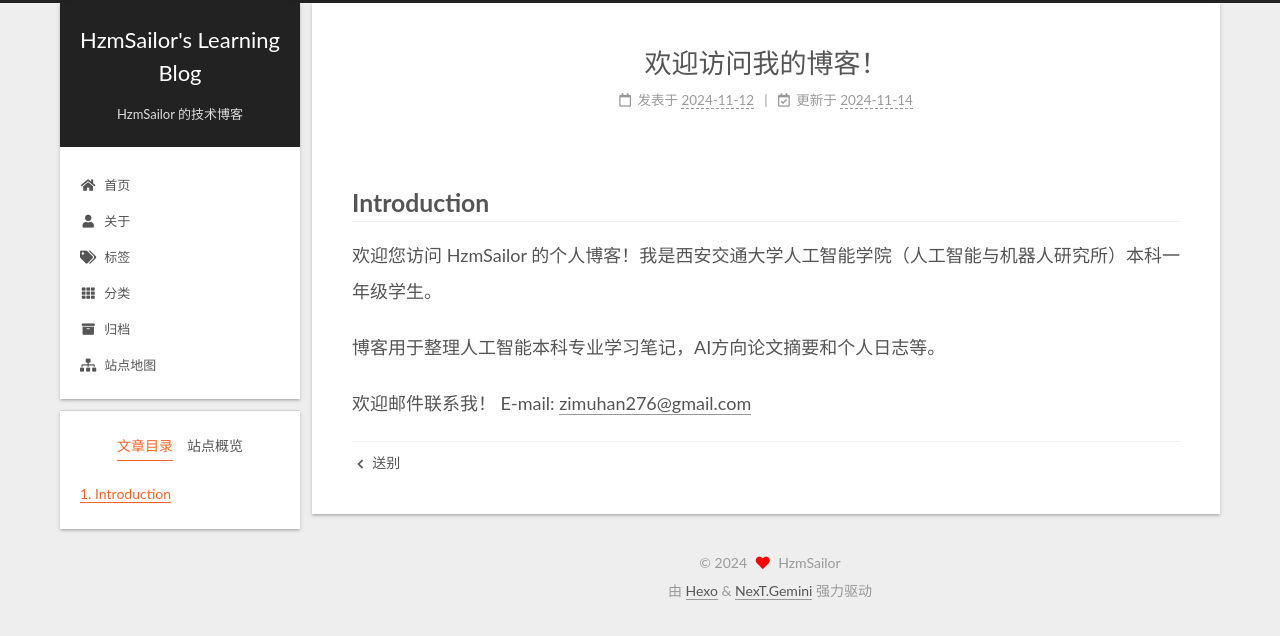
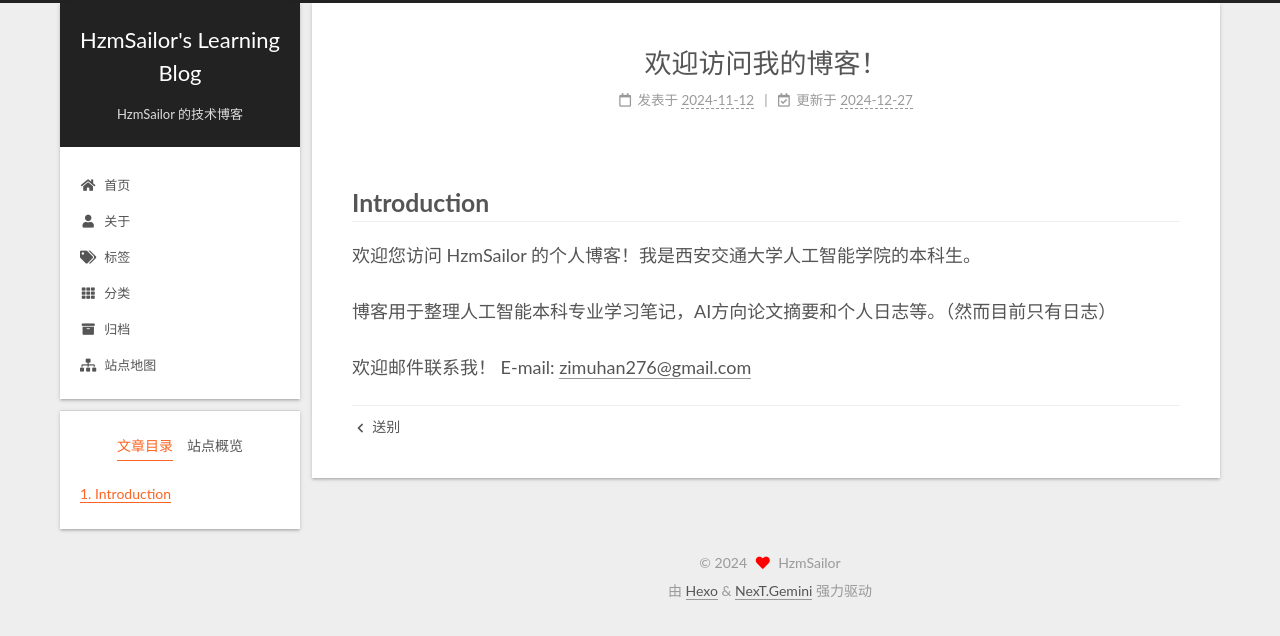
Before and after one commit to HzmSailor/Dasai-Hzm.github.io, a plain HTML site: page 2024/11/12/hello-world/index.html in a window 1280 px wide. Drawn offline with Linux system fonts and the light colour scheme.

Commit message:
Site updated: 2024-12-27 17:43:46

```diff
--- a/2024/11/12/hello-world/index.html
+++ b/2024/11/12/hello-world/index.html
@@ -20,15 +20,15 @@
     var CONFIG = {"hostname":"dasai-hzm.github.io","root":"/","scheme":"Gemini","version":"7.8.0","exturl":false,"sidebar":{"position":"left","display":"post","padding":18,"offset":12,"onmobile":false},"copycode":{"enable":false,"show_result":false,"style":null},"back2top":{"enable":true,"sidebar":false,"scrollpercent":false},"bookmark":{"enable":false,"color":"#222","save":"auto"},"fancybox":false,"mediumzoom":false,"lazyload":false,"pangu":false,"comments":{"style":"tabs","active":null,"storage":true,"lazyload":false,"nav":null},"algolia":{"hits":{"per_page":10},"labels":{"input_placeholder":"Search for Posts","hits_empty":"We didn't find any results for the search: ${query}","hits_stats":"${hits} results found in ${time} ms"}},"localsearch":{"enable":false,"trigger":"auto","top_n_per_article":1,"unescape":false,"preload":false},"motion":{"enable":true,"async":false,"transition":{"post_block":"fadeIn","post_header":"slideDownIn","post_body":"slideDownIn","coll_header":"slideLeftIn","sidebar":"slideUpIn"}}};
   </script>
 
-  <meta name="description" content="Introduction欢迎您访问 HzmSailor 的个人博客！我是西安交通大学人工智能学院（人工智能与机器人研究所）本科一年级学生。 博客用于整理人工智能本科专业学习笔记，AI方向论文摘要和个人日志等。 欢迎邮件联系我！ E-mail: &#122;&#105;&#109;&#117;&#x68;&#97;&#110;&#50;&#55;&#54;&#x40;&#x67;&#x6d;&amp;#x6">
+  <meta name="description" content="Introduction欢迎您访问 HzmSailor 的个人博客！我是西安交通大学人工智能学院的本科生。 博客用于整理人工智能本科专业学习笔记，AI方向论文摘要和个人日志等。（然而目前只有日志） 欢迎邮件联系我！ E-mail: &#x7a;&#x69;&#109;&#x75;&#104;&#97;&#x6e;&#x32;&#x37;&#x36;&#64;&#x67;&#109;&#x61;&amp;#">
 <meta property="og:type" content="article">
 <meta property="og:title" content="欢迎访问我的博客！">
 <meta property="og:url" content="https://dasai-hzm.github.io/2024/11/12/hello-world/index.html">
 <meta property="og:site_name" content="HzmSailor&#39;s Learning Blog">
-<meta property="og:description" content="Introduction欢迎您访问 HzmSailor 的个人博客！我是西安交通大学人工智能学院（人工智能与机器人研究所）本科一年级学生。 博客用于整理人工智能本科专业学习笔记，AI方向论文摘要和个人日志等。 欢迎邮件联系我！ E-mail: &#122;&#105;&#109;&#117;&#x68;&#97;&#110;&#50;&#55;&#54;&#x40;&#x67;&#x6d;&amp;#x6">
+<meta property="og:description" content="Introduction欢迎您访问 HzmSailor 的个人博客！我是西安交通大学人工智能学院的本科生。 博客用于整理人工智能本科专业学习笔记，AI方向论文摘要和个人日志等。（然而目前只有日志） 欢迎邮件联系我！ E-mail: &#x7a;&#x69;&#109;&#x75;&#104;&#97;&#x6e;&#x32;&#x37;&#x36;&#64;&#x67;&#109;&#x61;&amp;#">
 <meta property="og:locale" content="zh_CN">
 <meta property="article:published_time" content="2024-11-12T09:51:55.876Z">
-<meta property="article:modified_time" content="2024-11-14T12:38:32.397Z">
+<meta property="article:modified_time" content="2024-12-27T09:43:24.290Z">
 <meta property="article:author" content="HzmSailor">
 <meta name="twitter:card" content="summary">
 
@@ -201,7 +201,7 @@
                   <i class="far fa-calendar-check"></i>
                 </span>
                 <span class="post-meta-item-text">更新于</span>
-                <time title="修改时间：2024-11-14 20:38:32" itemprop="dateModified" datetime="2024-11-14T20:38:32+08:00">2024-11-14</time>
+                <time title="修改时间：2024-12-27 17:43:24" itemprop="dateModified" datetime="2024-12-27T17:43:24+08:00">2024-12-27</time>
               </span>
 
 
@@ -215,9 +215,9 @@
     <div class="post-body" itemprop="articleBody">
 
 
-        <h2 id="Introduction"><a href="#Introduction" class="headerlink" title="Introduction"></a>Introduction</h2><p>欢迎您访问 HzmSailor 的个人博客！我是西安交通大学人工智能学院（人工智能与机器人研究所）本科一年级学生。</p>
-<p>博客用于整理人工智能本科专业学习笔记，AI方向论文摘要和个人日志等。</p>
-<p>欢迎邮件联系我！ E-mail: <a href="mailto:&#122;&#105;&#109;&#117;&#x68;&#97;&#110;&#50;&#55;&#54;&#x40;&#x67;&#x6d;&#x61;&#x69;&#108;&#x2e;&#99;&#111;&#109;">&#122;&#105;&#109;&#117;&#x68;&#97;&#110;&#50;&#55;&#54;&#x40;&#x67;&#x6d;&#x61;&#x69;&#108;&#x2e;&#99;&#111;&#109;</a></p>
+        <h2 id="Introduction"><a href="#Introduction" class="headerlink" title="Introduction"></a>Introduction</h2><p>欢迎您访问 HzmSailor 的个人博客！我是西安交通大学人工智能学院的本科生。</p>
+<p>博客用于整理人工智能本科专业学习笔记，AI方向论文摘要和个人日志等。（然而目前只有日志）</p>
+<p>欢迎邮件联系我！ E-mail: <a href="mailto:&#x7a;&#x69;&#109;&#x75;&#104;&#97;&#x6e;&#x32;&#x37;&#x36;&#64;&#x67;&#109;&#x61;&#x69;&#x6c;&#x2e;&#x63;&#x6f;&#x6d;">&#x7a;&#x69;&#109;&#x75;&#104;&#97;&#x6e;&#x32;&#x37;&#x36;&#64;&#x67;&#109;&#x61;&#x69;&#x6c;&#x2e;&#x63;&#x6f;&#x6d;</a></p>
 
     </div>
 
--- a/css/main.css
+++ b/css/main.css
@@ -1174,7 +1174,7 @@ pre .javascript .function {
 }
 .links-of-author a::before,
 .links-of-author span.exturl::before {
-  background: #cff9ff;
+  background: #44f1a1;
   border-radius: 50%;
   content: ' ';
   display: inline-block;
```
Also changed, not shown: index.html (+4 -4 lines).
